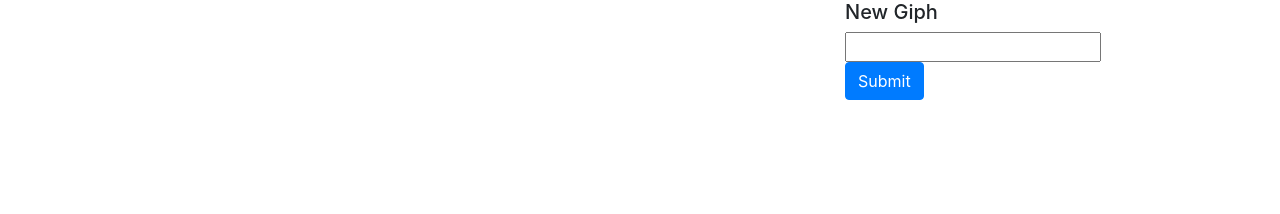
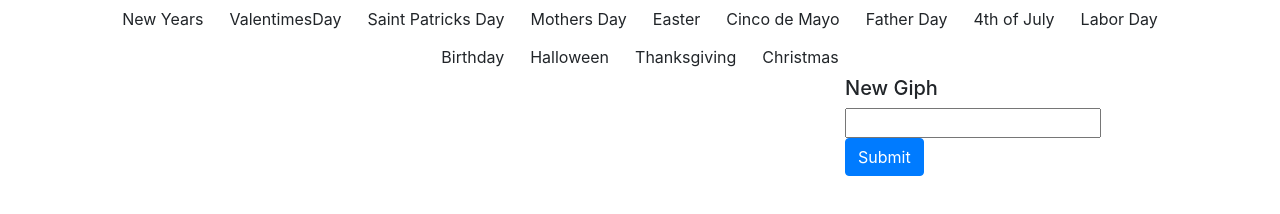
Before and after one commit to Linag94/giphy, a plain HTML site: page index.html in a window 1280 px wide. Drawn offline with nearby package versions, Linux system fonts and the light colour scheme.

Commit message:
fixed the extra code issue

```diff
--- a/index.html
+++ b/index.html
@@ -45,7 +45,7 @@
     <script src="https://stackpath.bootstrapcdn.com/bootstrap/4.3.1/js/bootstrap.min.js"
         integrity="sha384-JjSmVgyd0p3pXB1rRibZUAYoIIy6OrQ6VrjIEaFf/nJGzIxFDsf4x0xIM+B07jRM"
         crossorigin="anonymous"></script>
-    <script src="./assets/javascript/app.js"></script>
+    <script src="./javascript/app.js"></script>
 </body>
 
 </html>
```
